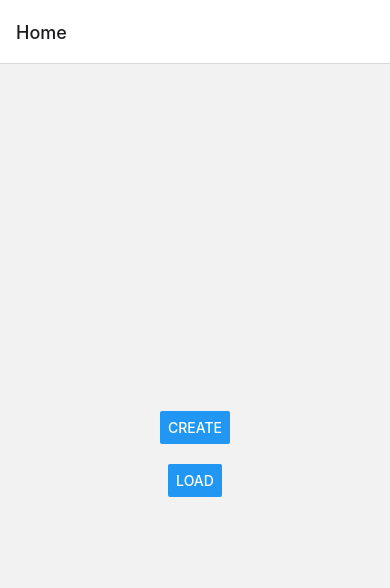
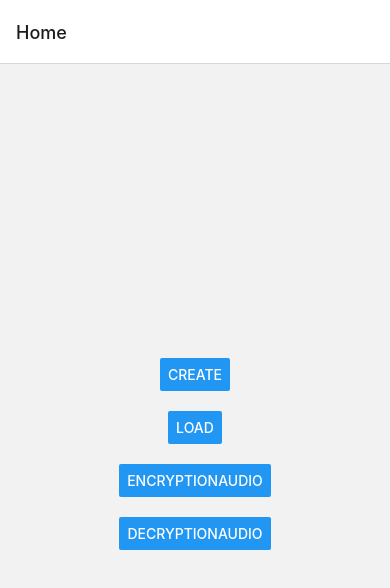
Before and after one commit to Uvoi/steganography, a React Native app: screen /Home in a window 390 px wide. Shown: the top 588 px of the page. Built offline with nearby package versions, Linux system fonts and the light colour scheme.

Commit message:
feat(Screens/Home): добавление новых экранов в меню; вынесение стилей в файл

```diff
--- a/Screens/Home/Home.tsx
+++ b/Screens/Home/Home.tsx
@@ -2,6 +2,7 @@ import React from 'react';
 import { Button, View, StyleSheet } from 'react-native';
 import { StackNavigationProp } from '@react-navigation/stack';
 import { RootStackParamList } from '../../navigation/types'
+import { styles } from './styles';
 
 type HomeScreenNavigationProp = StackNavigationProp<RootStackParamList, 'Home'>;
 
@@ -14,17 +15,11 @@ const Home: React.FC<Props> = ({ navigation }) => {
     <View style={styles.container}>
       <Button title="Create" onPress={() => navigation.navigate('Create')} />
       <Button title="Load" onPress={() => navigation.navigate('Load')} />
+      <Button title="EncryptionAudio" onPress={() => navigation.navigate('EncryptionAudio')} />
+      <Button title="DecryptionAudio" onPress={() => navigation.navigate('DecryptionAudio')} />
     </View>
   );
 };
 
-const styles = StyleSheet.create({
-  container: {
-    flex: 1,
-    justifyContent: 'center',
-    gap: 20,
-    alignItems: 'center',
-  },
-});
 
 export default Home;
--- /dev/null
+++ b/Screens/Home/styles.ts
@@ -0,0 +1,10 @@
+import { StyleSheet } from "react-native";
+
+export const styles = StyleSheet.create({
+    container: {
+      flex: 1,
+      justifyContent: 'center',
+      gap: 20,
+      alignItems: 'center',
+    },
+  });
```
